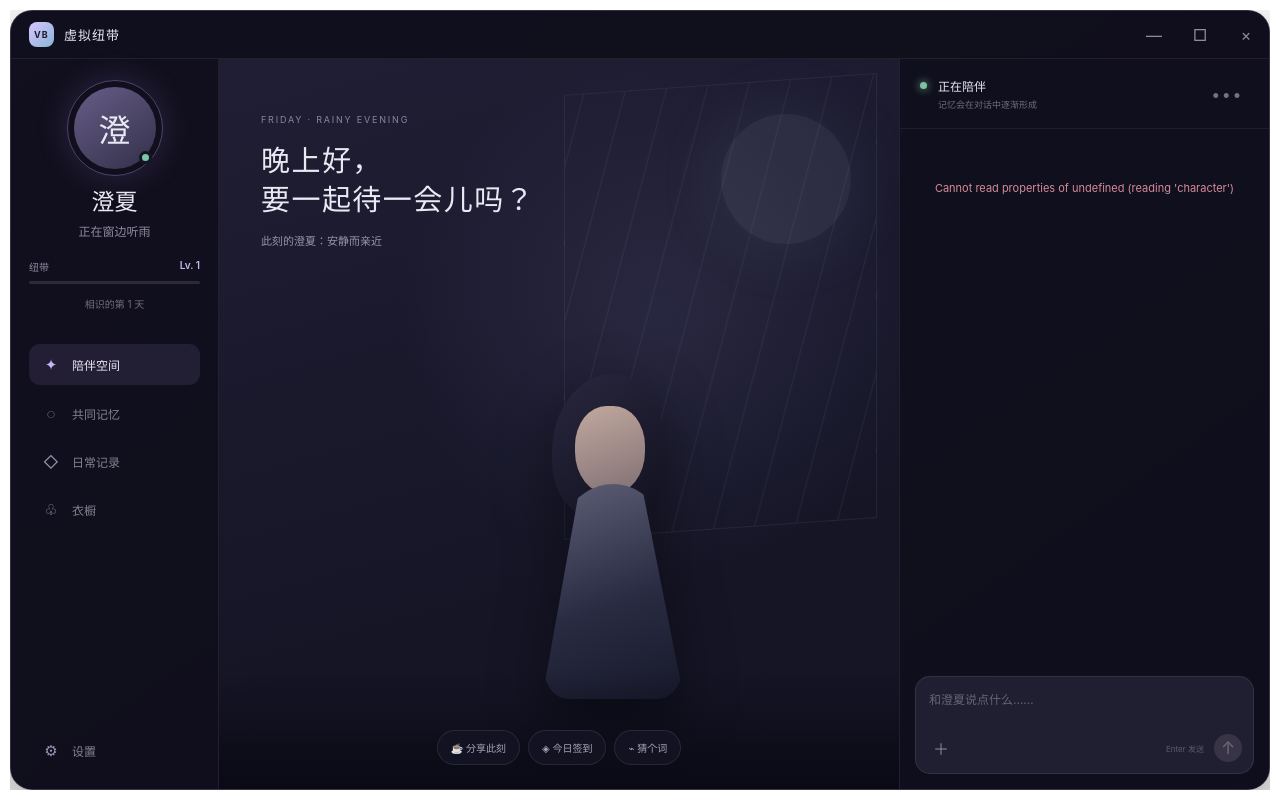
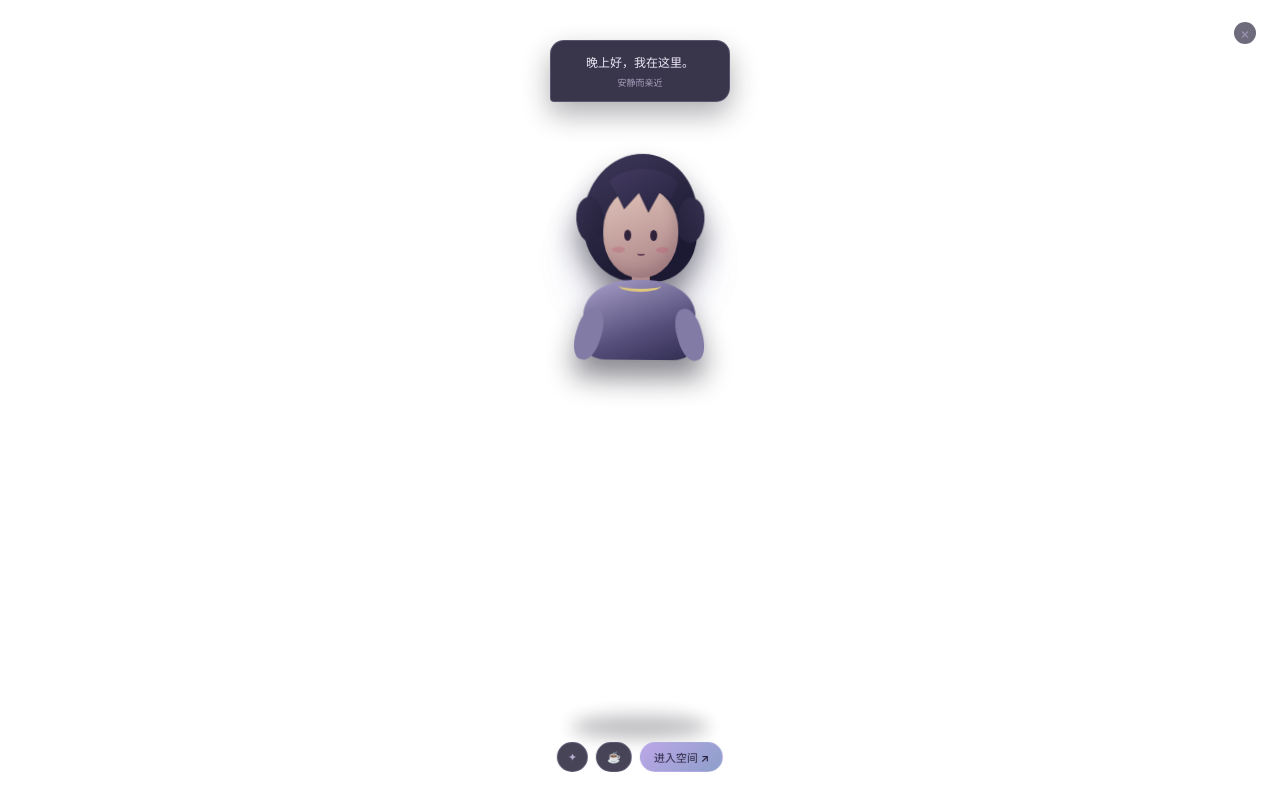
Before and after one commit to soy-saber/virtual-bond, a Vue app: page / in a window 1280 px wide. Built offline with nearby package versions, Linux system fonts and the light colour scheme.

Commit message:
feat: make companion a floating animated desktop pet

```diff
--- a/src/preload/index.d.ts
+++ b/src/preload/index.d.ts
@@ -5,6 +5,7 @@ interface VirtualBondAPI {
     minimize: () => Promise<void>
     toggleMaximize: () => Promise<boolean>
     close: () => Promise<void>
+    setMode: (mode: 'pet' | 'room') => Promise<void>
   }
   character: {
     getDefault: () => Promise<CharacterRecord>
--- a/src/preload/index.ts
+++ b/src/preload/index.ts
@@ -6,7 +6,8 @@ const api = {
   window: {
     minimize: (): Promise<void> => ipcRenderer.invoke('window:minimize'),
     toggleMaximize: (): Promise<boolean> => ipcRenderer.invoke('window:toggle-maximize'),
-    close: (): Promise<void> => ipcRenderer.invoke('window:close')
+    close: (): Promise<void> => ipcRenderer.invoke('window:close'),
+    setMode: (mode: 'pet' | 'room'): Promise<void> => ipcRenderer.invoke('window:set-mode', mode)
   },
   character: {
     getDefault: (): Promise<unknown> => ipcRenderer.invoke('character:get-default')
--- a/src/renderer/src/App.vue
+++ b/src/renderer/src/App.vue
@@ -1,5 +1,6 @@
 <script setup lang="ts">
 import { computed, nextTick, onMounted, ref } from 'vue'
+import PetView from './PetView.vue'
 
 type Message = {
   id: string
@@ -25,6 +26,7 @@ const chatList = ref<HTMLElement>()
 const isThinking = ref(false)
 const isLoading = ref(true)
 const loadError = ref('')
+const isRoomOpen = ref(false)
 const canSend = computed(() => draft.value.trim().length > 0 && !isThinking.value)
 const relationship = computed(() => {
   const elapsed = Date.now() - new Date(companion.value.relationshipStartedAt).getTime()
@@ -35,6 +37,14 @@ const bondProgress = computed(() => `${Math.min(companion.value.bondExperience,
 const minimizeWindow = (): Promise<void> => window.api.window.minimize()
 const toggleMaximizeWindow = (): Promise<boolean> => window.api.window.toggleMaximize()
 const closeWindow = (): Promise<void> => window.api.window.close()
+const openRoom = async (): Promise<void> => {
+  await window.api.window.setMode('room')
+  isRoomOpen.value = true
+}
+const closeRoom = async (): Promise<void> => {
+  isRoomOpen.value = false
+  await window.api.window.setMode('pet')
+}
 
 const formatTime = (value: string): string =>
   new Intl.DateTimeFormat('zh-CN', {
@@ -92,11 +102,14 @@ async function sendMessage(): Promise<void> {
 </script>
 
 <template>
-  <main class="app-shell">
+  <PetView v-if="!isRoomOpen" :name="companion.name" :mood="companion.mood" @open-room="openRoom" />
+
+  <main v-else class="app-shell room-shell">
     <header class="titlebar">
       <div class="brand"><span class="brand-mark">VB</span><span>虚拟纽带</span></div>
       <div class="drag-region"></div>
       <nav class="window-actions" aria-label="窗口控制">
+        <button aria-label="返回桌宠" @click="closeRoom">↙</button>
         <button aria-label="最小化" @click="minimizeWindow">—</button>
         <button aria-label="最大化" @click="toggleMaximizeWindow">□</button>
         <button class="close" aria-label="关闭" @click="closeWindow">×</button>
--- /dev/null
+++ b/src/renderer/src/PetView.vue
@@ -0,0 +1,58 @@
+<script setup lang="ts">
+import { ref } from 'vue'
+
+defineProps<{ name: string; mood: string }>()
+const emit = defineEmits<{ openRoom: []; quickAction: [label: string] }>()
+const isAwake = ref(false)
+const showBubble = ref(true)
+
+function wake(): void {
+  isAwake.value = true
+  showBubble.value = true
+  window.setTimeout(() => {
+    isAwake.value = false
+  }, 1800)
+}
+
+function openRoom(): void {
+  emit('openRoom')
+}
+</script>
+
+<template>
+  <main class="pet-shell" @dblclick="openRoom">
+    <div class="pet-drag-surface" @mousedown="wake">
+      <div v-if="showBubble" class="pet-bubble">
+        <span>晚上好，我在这里。</span>
+        <small>{{ mood }}</small>
+      </div>
+
+      <div class="pet-aura"></div>
+      <div class="pet-character" :class="{ awake: isAwake }" aria-label="澄夏桌宠">
+        <div class="pet-hair pet-hair-back"></div>
+        <div class="pet-ear left"></div>
+        <div class="pet-ear right"></div>
+        <div class="pet-face">
+          <i class="pet-eye left"></i><i class="pet-eye right"></i> <i class="pet-blush left"></i
+          ><i class="pet-blush right"></i>
+          <i class="pet-mouth"></i>
+        </div>
+        <div class="pet-hair pet-hair-front"></div>
+        <div class="pet-neck"></div>
+        <div class="pet-body">
+          <i class="pet-collar"></i><i class="pet-arm left"></i><i class="pet-arm right"></i>
+        </div>
+      </div>
+      <div class="pet-shadow"></div>
+    </div>
+
+    <div class="pet-controls no-drag">
+      <button title="回应一下" @click="wake">✦</button>
+      <button title="分享此刻" @click="emit('quickAction', '分享此刻')">☕</button>
+      <button title="打开陪伴空间" class="open-room" @click="openRoom">
+        进入空间 <span>↗</span>
+      </button>
+    </div>
+    <button class="pet-dismiss no-drag" aria-label="隐藏提示" @click="showBubble = false">×</button>
+  </main>
+</template>
--- a/src/renderer/src/assets/main.css
+++ b/src/renderer/src/assets/main.css
@@ -1,11 +1,344 @@
 @import './base.css';
 
 body {
-  padding: 10px;
+  padding: 0;
 }
 button {
   border: 0;
   cursor: pointer;
+}
+.no-drag {
+  -webkit-app-region: no-drag;
+}
+.pet-shell {
+  position: relative;
+  width: 100%;
+  height: 100%;
+  overflow: hidden;
+  color: #eeeaf8;
+  user-select: none;
+}
+.pet-drag-surface {
+  position: absolute;
+  inset: 0;
+  -webkit-app-region: drag;
+  cursor: grab;
+}
+.pet-drag-surface:active {
+  cursor: grabbing;
+}
+.pet-bubble {
+  position: absolute;
+  z-index: 5;
+  top: 40px;
+  left: 50%;
+  display: grid;
+  gap: 6px;
+  min-width: 180px;
+  padding: 12px 16px;
+  border: 1px solid rgba(218, 200, 255, 0.2);
+  border-radius: 14px 14px 14px 4px;
+  background: rgba(30, 26, 50, 0.88);
+  box-shadow: 0 12px 28px rgba(5, 3, 16, 0.32);
+  backdrop-filter: blur(12px);
+  transform: translateX(-50%);
+  text-align: center;
+  animation: bubble-in 0.5s ease both;
+  pointer-events: none;
+}
+.pet-bubble span {
+  font-size: 12px;
+}
+.pet-bubble small {
+  color: #aaa1c1;
+  font-size: 9px;
+}
+.pet-aura {
+  position: absolute;
+  left: 50%;
+  top: 150px;
+  width: 220px;
+  height: 220px;
+  border-radius: 50%;
+  background: radial-gradient(
+    circle,
+    rgba(173, 147, 231, 0.24),
+    rgba(94, 103, 180, 0.08) 42%,
+    transparent 70%
+  );
+  transform: translateX(-50%);
+  filter: blur(2px);
+  animation: aura-breathe 4s ease-in-out infinite;
+}
+.pet-character {
+  position: absolute;
+  z-index: 2;
+  left: 50%;
+  top: 158px;
+  width: 152px;
+  height: 210px;
+  transform: translateX(-50%);
+  filter: drop-shadow(0 18px 14px rgba(8, 6, 21, 0.48));
+  animation: pet-float 3.2s ease-in-out infinite;
+}
+.pet-character.awake {
+  animation: pet-awake 0.6s ease-in-out 3;
+}
+.pet-hair-back {
+  position: absolute;
+  left: 19px;
+  top: 3px;
+  width: 114px;
+  height: 128px;
+  border-radius: 52% 48% 38% 45%;
+  background: linear-gradient(150deg, #40395b, #1b1a32 74%);
+}
+.pet-ear {
+  position: absolute;
+  top: 47px;
+  width: 29px;
+  height: 44px;
+  border-radius: 70% 30% 65% 35%;
+  background: linear-gradient(135deg, #383250, #211e39);
+}
+.pet-ear.left {
+  left: 11px;
+  transform: rotate(-20deg);
+}
+.pet-ear.right {
+  right: 11px;
+  transform: scaleX(-1) rotate(-20deg);
+}
+.pet-face {
+  position: absolute;
+  z-index: 2;
+  left: 39px;
+  top: 37px;
+  width: 75px;
+  height: 90px;
+  border-radius: 47% 47% 48% 48%;
+  background: linear-gradient(160deg, #e1c4ba, #a77f83);
+  box-shadow: inset -5px -7px 10px rgba(73, 48, 70, 0.15);
+}
+.pet-eye {
+  position: absolute;
+  top: 42px;
+  width: 7px;
+  height: 11px;
+  border-radius: 50%;
+  background: #30223b;
+  animation: blink 5s infinite;
+}
+.pet-eye.left {
+  left: 21px;
+}
+.pet-eye.right {
+  right: 21px;
+}
+.pet-blush {
+  position: absolute;
+  top: 59px;
+  width: 13px;
+  height: 6px;
+  border-radius: 50%;
+  background: rgba(188, 91, 115, 0.34);
+}
+.pet-blush.left {
+  left: 9px;
+}
+.pet-blush.right {
+  right: 9px;
+}
+.pet-mouth {
+  position: absolute;
+  left: 34px;
+  top: 63px;
+  width: 8px;
+  height: 5px;
+  border-bottom: 2px solid #6b3f5c;
+  border-radius: 0 0 50% 50%;
+}
+.pet-hair-front {
+  position: absolute;
+  z-index: 3;
+  left: 37px;
+  top: 18px;
+  width: 81px;
+  height: 55px;
+  border-radius: 52% 48% 36% 34%;
+  background: linear-gradient(150deg, #443c62, #211e39);
+  clip-path: polygon(0 0, 100% 0, 86% 55%, 72% 42%, 58% 80%, 46% 44%, 28% 74%, 18% 45%);
+}
+.pet-neck {
+  position: absolute;
+  z-index: 1;
+  left: 68px;
+  top: 118px;
+  width: 18px;
+  height: 25px;
+  background: #b48b8a;
+}
+.pet-body {
+  position: absolute;
+  z-index: 2;
+  left: 20px;
+  top: 129px;
+  width: 112px;
+  height: 80px;
+  border-radius: 44% 44% 20% 20%;
+  background: linear-gradient(160deg, #aaa2cb, #554e7b 62%, #302c50);
+}
+.pet-collar {
+  position: absolute;
+  left: 35px;
+  top: 0;
+  width: 42px;
+  height: 12px;
+  border-bottom: 3px solid #dfc77d;
+  border-radius: 50%;
+}
+.pet-arm {
+  position: absolute;
+  top: 28px;
+  width: 25px;
+  height: 53px;
+  border-radius: 45%;
+  background: #827ba6;
+}
+.pet-arm.left {
+  left: -7px;
+  transform: rotate(16deg);
+}
+.pet-arm.right {
+  right: -7px;
+  transform: rotate(-16deg);
+}
+.pet-shadow {
+  position: absolute;
+  z-index: 1;
+  left: 50%;
+  bottom: 62px;
+  width: 130px;
+  height: 22px;
+  border-radius: 50%;
+  background: rgba(7, 5, 19, 0.55);
+  filter: blur(8px);
+  transform: translateX(-50%);
+  animation: shadow-breathe 3.2s ease-in-out infinite;
+}
+.pet-controls {
+  position: absolute;
+  z-index: 8;
+  left: 50%;
+  bottom: 28px;
+  display: flex;
+  align-items: center;
+  gap: 8px;
+  transform: translateX(-50%);
+  white-space: nowrap;
+}
+.pet-controls button {
+  height: 30px;
+  padding: 0 10px;
+  border: 1px solid rgba(223, 211, 255, 0.16);
+  border-radius: 16px;
+  background: rgba(31, 27, 52, 0.82);
+  color: #b7adce;
+  font-size: 11px;
+  backdrop-filter: blur(8px);
+}
+.pet-controls button:hover {
+  border-color: rgba(224, 205, 255, 0.42);
+  color: white;
+}
+.pet-controls .open-room {
+  padding: 0 13px;
+  background: linear-gradient(135deg, #bca7e8, #8d9fca);
+  color: #27213d;
+  font-weight: 600;
+}
+.pet-dismiss {
+  position: absolute;
+  z-index: 9;
+  right: 24px;
+  top: 22px;
+  width: 22px;
+  height: 22px;
+  border-radius: 50%;
+  background: rgba(32, 27, 53, 0.65);
+  color: #9f96b5;
+  font-size: 15px;
+}
+.pet-dismiss:hover {
+  color: white;
+}
+@keyframes pet-float {
+  0%,
+  100% {
+    transform: translate(-50%, 0) rotate(-1deg);
+  }
+  50% {
+    transform: translate(-50%, -9px) rotate(1deg);
+  }
+}
+@keyframes pet-awake {
+  0%,
+  100% {
+    transform: translateX(-50%) rotate(0);
+  }
+  30% {
+    transform: translateX(-50%) rotate(-5deg) scale(1.03);
+  }
+  70% {
+    transform: translateX(-50%) rotate(5deg) scale(1.03);
+  }
+}
+@keyframes aura-breathe {
+  0%,
+  100% {
+    opacity: 0.65;
+    transform: translateX(-50%) scale(0.93);
+  }
+  50% {
+    opacity: 1;
+    transform: translateX(-50%) scale(1.08);
+  }
+}
+@keyframes shadow-breathe {
+  0%,
+  100% {
+    opacity: 0.7;
+    transform: translateX(-50%) scale(0.9);
+  }
+  50% {
+    opacity: 0.42;
+    transform: translateX(-50%) scale(1.1);
+  }
+}
+@keyframes blink {
+  0%,
+  45%,
+  49%,
+  100% {
+    transform: scaleY(1);
+  }
+  47% {
+    transform: scaleY(0.08);
+  }
+}
+@keyframes bubble-in {
+  from {
+    opacity: 0;
+    transform: translate(-50%, 8px);
+  }
+  to {
+    opacity: 1;
+    transform: translate(-50%, 0);
+  }
+}
+.room-shell {
+  margin: 10px;
+  height: calc(100% - 20px);
 }
 .app-shell {
   height: 100%;
```
Also changed, not shown: src/main/index.ts (+22 -4 lines).
